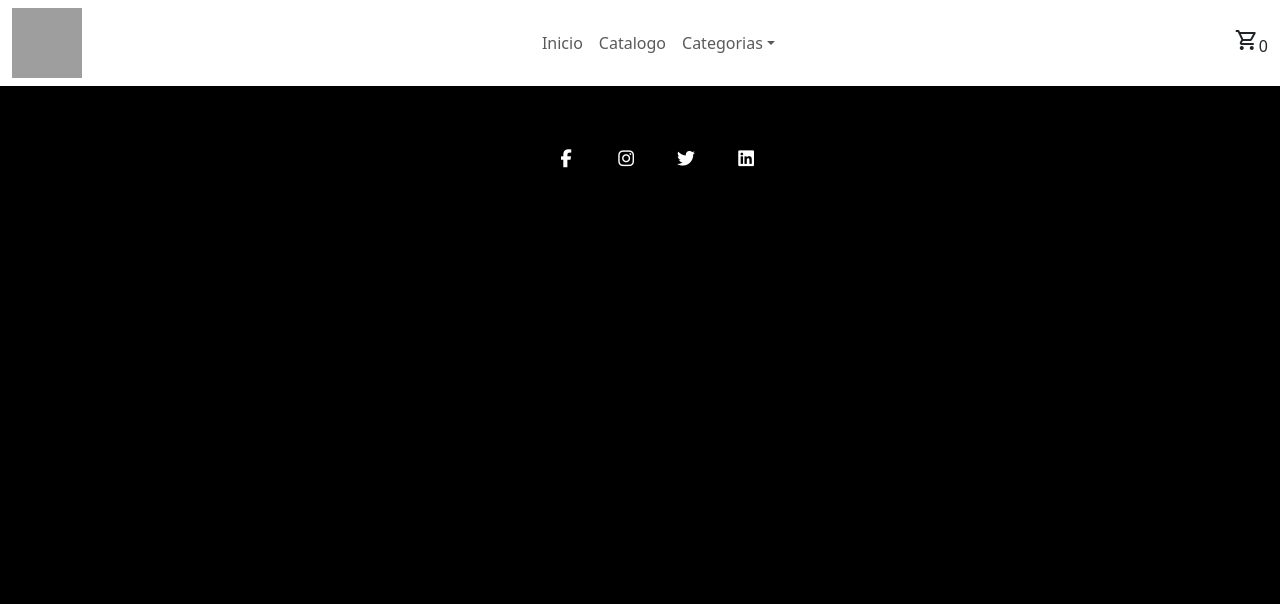
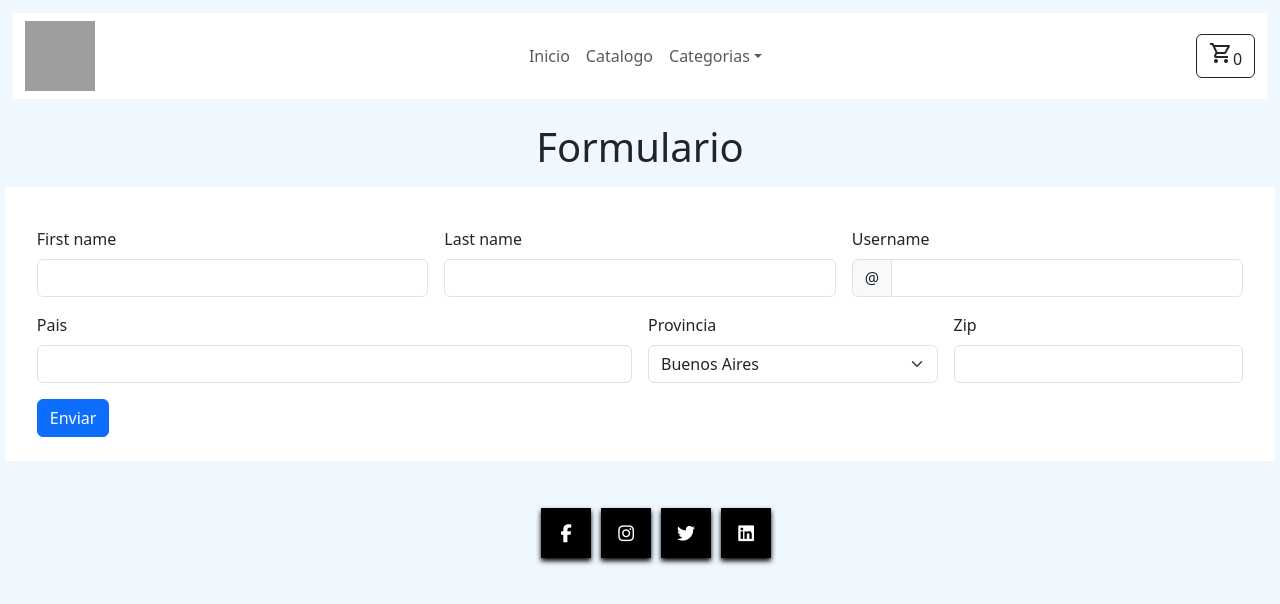
Before and after one commit to javierfarias776/tienda-de-videojuegos, a React (Vite) app: page /cart in a window 1280 px wide. Shown: the top 604 px of the page. Built offline with nearby package versions, Linux system fonts and the light colour scheme; grey boxes are pictures that could not be loaded.

Commit message:
subida de cambios

```diff
--- a/src/App.jsx
+++ b/src/App.jsx
@@ -5,7 +5,8 @@ import ItemListContainer from './components/ItemListContainer'
 import NavBar from './components/NavBar'
 import Footer from './components/Footer'
 import ItemDetail from './components/ItemDetail'
-
+import Cart from './components/Cart'
+import StateComponents from './context/StateComponents'
 
 
 const App = () => {
@@ -13,6 +14,7 @@ const App = () => {
   return (
 
 
+ <StateComponents>
 
     <BrowserRouter>
         <NavBar/>
@@ -21,10 +23,11 @@ const App = () => {
             <Route exact path ="/catalogo" element={<ItemListContainer />}/>
             <Route exact path ="/categoria/:categoria" element={<ItemListContainer />}/>
             <Route exact path ="/item/:id" element={<ItemDetail />}/>
-
+            <Route exact path ="/cart" element={<Cart />}/>
           </Routes>
         <Footer/>
     </BrowserRouter>
+ </StateComponents>
 
   )
 }
--- a/src/Main.css
+++ b/src/Main.css
@@ -1,9 +1,10 @@
 body{
-    background-color: black;
+    background-color: aliceblue;
     margin: auto;
+    padding: 1%;
 }
 
-.main-catalogue{
+.catalogo{
     padding: 5%;
     background-color: aliceblue;
     margin-bottom: 20px;
--- /dev/null
+++ b/src/components/Cart.jsx
@@ -0,0 +1,70 @@
+import React from 'react'
+
+const Cart = () => {
+  return (
+
+    <div>
+
+        <div>
+            <h1 className='text-center bg-aliceblue p-4'> Formulario</h1>
+        </div>
+
+    <form className="row g-3 needs-validation bg-white p-4" noValidate>
+  <div className="col-md-4 position-relative">
+    <label htmlFor="validationTooltip01" className="form-label">First name</label>
+    <input type="text" className="form-control" id="validationTooltip01"  required/>
+    <div className="valid-tooltip">
+      Looks good!
+    </div>
+  </div>
+  <div className="col-md-4 position-relative">
+    <label htmlFor="validationTooltip02" className="form-label">Last name</label>
+    <input type="text" className="form-control" id="validationTooltip02" required/>
+    <div className="valid-tooltip">
+      Looks good!
+    </div>
+  </div>
+  <div className="col-md-4 position-relative">
+    <label htmlFor="validationTooltipUsername" className="form-label">Username</label>
+    <div className="input-group has-validation">
+      <span className="input-group-text" id="validationTooltipUsernamePrepend">@</span>
+      <input type="text" className="form-control" id="validationTooltipUsername" aria-describedby="validationTooltipUsernamePrepend" required/>
+      <div className="invalid-tooltip">
+        Please choose a unique and valid username.
+      </div>
+    </div>
+  </div>
+  <div className="col-md-6 position-relative">
+    <label htmlFor="validationTooltip03" className="form-label">Pais</label>
+    <input type="text" className="form-control" id="validationTooltip03" required/>
+    <div className="invalid-tooltip">
+      Please provide a valid city.
+    </div>
+  </div>
+  <div className="col-md-3 position-relative">
+    <label htmlFor="validationTooltip04" className="form-label">Provincia</label>
+    <select className="form-select" id="validationTooltip04" required>
+      <option disabled>Choose...</option>
+      <option>Buenos Aires</option>
+      <option>...</option>
+    </select>
+    <div className="invalid-tooltip">
+      Please select a valid state.
+    </div>
+  </div>
+  <div className="col-md-3 position-relative">
+    <label htmlFor="validationTooltip05" className="form-label">Zip</label>
+    <input type="text" className="form-control" id="validationTooltip05" required/>
+    <div className="invalid-tooltip">
+      Please provide a valid zip.
+    </div>
+  </div>
+  <div className="col-12">
+    <button className="btn btn-primary " type="submit">Enviar</button>
+  </div>
+</form>
+    </div>
+  );
+};
+
+export default Cart;
--- a/src/components/ItemDetail.jsx
+++ b/src/components/ItemDetail.jsx
@@ -1,11 +1,13 @@
 import { ChakraProvider, Card, CardBody, Image, Stack, Heading, Text, Divider, CardFooter, ButtonGroup, Button, Center } from '@chakra-ui/react'
-
+   import{useContext} from "react"
+   import { CounterContext } from '../context/StateComponents';
   import { useParams } from "react-router-dom";
   import React from "react";
   import productos from '../data.json';
 
 
   const ItemDetail = () => {
+    const{ increment, decrement, reset, counter } = useContext(CounterContext);
     const { id } = useParams();
 
     const producto = productos.find(juego => juego.id === parseInt(id));
@@ -39,17 +41,20 @@ import { ChakraProvider, Card, CardBody, Image, Stack, Heading, Text, Divider, C
               <Divider />
                   <CardFooter>
 
-                    <ButtonGroup spacing='20'>
-                      <Button variant='solid' colorScheme='blue'>
+                    <ButtonGroup spacing='19.5'>
+                      <Button onClick={() => decrement()} variant='solid' colorScheme='blue'>
                         -
                       </Button>
 
-                      <Button variant='ghost' colorScheme='blue'>
-                        Add to cart
+                      <Button  variant='ghost' colorScheme='blue'>
+                        Add to cart + {counter}
                       </Button>
 
-                      <Button variant='solid' colorScheme='blue'>
+                      <Button onClick={() => increment()} variant='solid' colorScheme='blue'>
                         +
+                      </Button>
+                      <Button onClick={() => reset()} variant='solid' colorScheme='blue'>
+                        Reset
                       </Button>
                     </ButtonGroup>
                   </CardFooter>
--- a/src/components/ItemList.jsx
+++ b/src/components/ItemList.jsx
@@ -5,7 +5,7 @@ const ItemList = ({game}) => {
 
   return (
   <div>
-      <Container className="main-catalogue">
+      <Container className="catalogo">
         {game?.map((juego) => (
           <Item
             key={juego.id}
--- a/src/components/NavBar.jsx
+++ b/src/components/NavBar.jsx
@@ -32,7 +32,13 @@ const NavBar = () => {
 
       </ul>
     </div>
-    <CartWidget/>
+    <button type="button" className="btn btn-outline-dark">
+
+          <Link className="nav-link" to="/cart">
+            <CartWidget/>
+          </Link>
+    </button>
+
   </div>
 </nav>
 
--- /dev/null
+++ b/src/context/StateComponents.jsx
@@ -0,0 +1,25 @@
+import {createContext, useState} from 'react'
+
+export const CounterContext= createContext();
+
+ const StateComponents = ({children}) => {
+  const[counter, setCounter]= useState(0);
+
+  const increment = () =>{
+    setCounter(counter +1);
+  };
+
+  const decrement = () =>{
+    setCounter(counter -1);
+  };
+  const reset = () =>{
+    setCounter(0);
+  };
+  return (
+    <CounterContext.Provider value={{counter, increment, decrement, reset}}>
+      {children}
+    </CounterContext.Provider>
+  );
+};
+
+export default StateComponents;
--- a/src/data.json
+++ b/src/data.json
@@ -90,7 +90,7 @@
         "id":9,
         "nombre":"Resident Evil 2 (Remake)",
         "cantidad": 1,
-        "desc": "Accion, Suspense.",
+        "desc": "Accion, Suspense, survivel.",
         "precio": 20600,
         "img":"img/residentEvil.jpg",
         "categoria":"accion",
```
